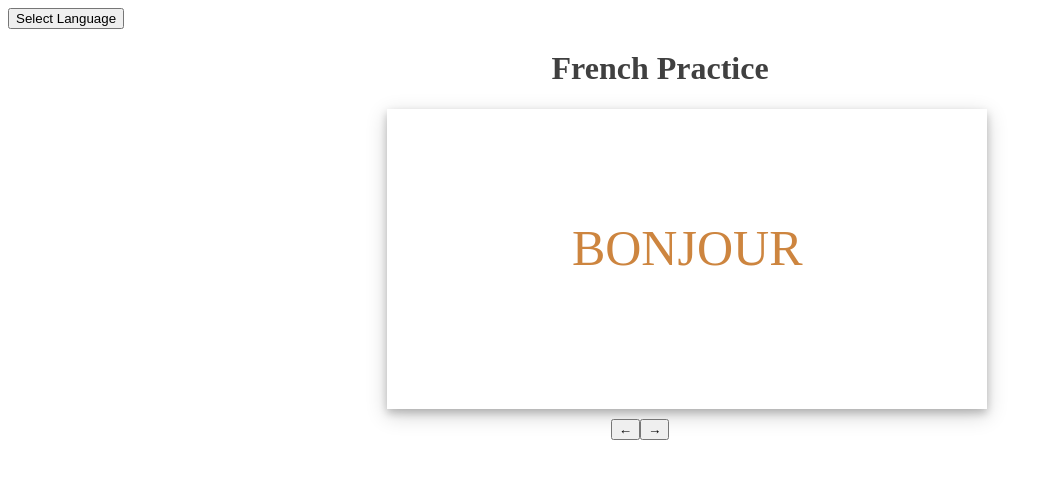
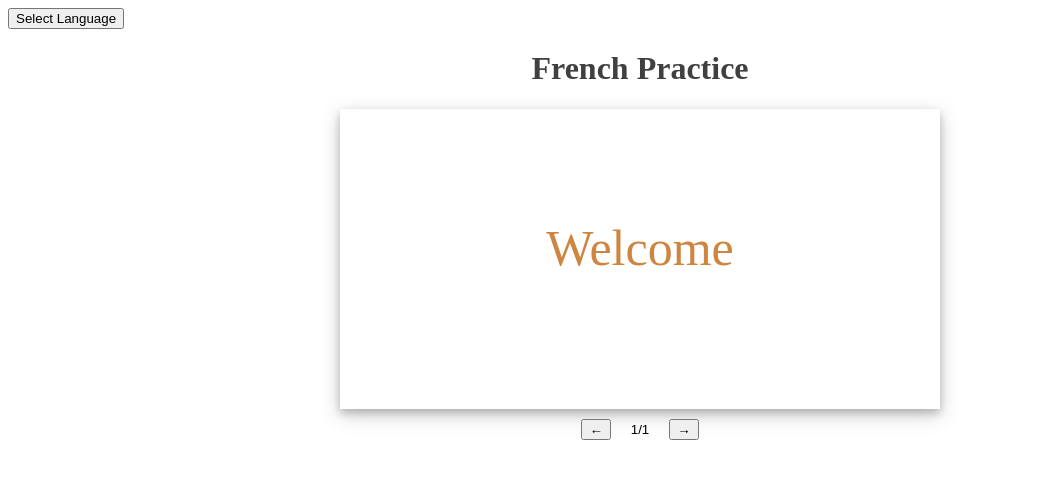
Before and after one commit to Heather1337/Parle, a website: page index.html in a window 1280 px wide. Shown: the whole page, without its empty margins (0-1049 px from the left). Drawn offline with Linux system fonts and the light colour scheme.

Commit message:
adding more css and running card counter

```diff
--- a/index.html
+++ b/index.html
@@ -8,13 +8,23 @@
     <title>Parle</title>
 </head>
 <body>
+
     <button class="choose-language">Select Language</button>
-    <h1 class="title">French Practice</h1>
-    <div class="flash-card">
-        <p class="flash-card-content">BONJOUR</p>
+
+    <div class="title-container">
+        <h1 class="title">French Practice</h1>
     </div>
+
+    <div class="flash-card-container">
+        <div class="flash-card">
+            <p class="flash-card-content">Welcome</p>
+        </div>
+    </div>
+
+
     <div class="button-container">
         <button class="previous-card button">←</button>
+        <button class="card-count">1/1</button>
         <button class="next-card button">→</button>
     </div>
 
--- a/public/styles.css
+++ b/public/styles.css
@@ -5,18 +5,24 @@
 .title {
     font-family: sans-serif monospace cursive;
     color: #404040;
-    margin-left: 43%;
 }
 
+.flash-card-container {
+  display: flex;
+  justify-content: center;
+}
 
 .flash-card {
     background-color: white;
-    justify-content: center;
     box-shadow: 0 4px 8px 0 rgba(0, 0, 0, 0.2), 0 6px 20px 0 rgba(0, 0, 0, 0.19);
     height: 300px;
     width: 600px;
-    margin-left: 30%;
-    display: flex;
+    text-align: center;
+}
+
+.title-container {
+  display: flex;
+  justify-content: center;
 }
 
 .flash-card:hover {
@@ -26,15 +32,22 @@
 
 .flash-card-content {
     font-size: 50px;
-    display: flex;
     color: peru;
-    text-align: center;
     padding-top: 10%;
 }
 
 .button-container {
+    align-content: space-between;
     display: flex;
     align-items: center;
     justify-content: center;
     margin-top: 10px;
 }
+
+.card-count {
+  padding: 0;
+  border: none;
+  background: none;
+  margin-left: 20px;
+  margin-right: 20px;
+}
```
Also changed, not shown: public/parle.js (+1 -8 lines), server.js (+6 -11 lines).
